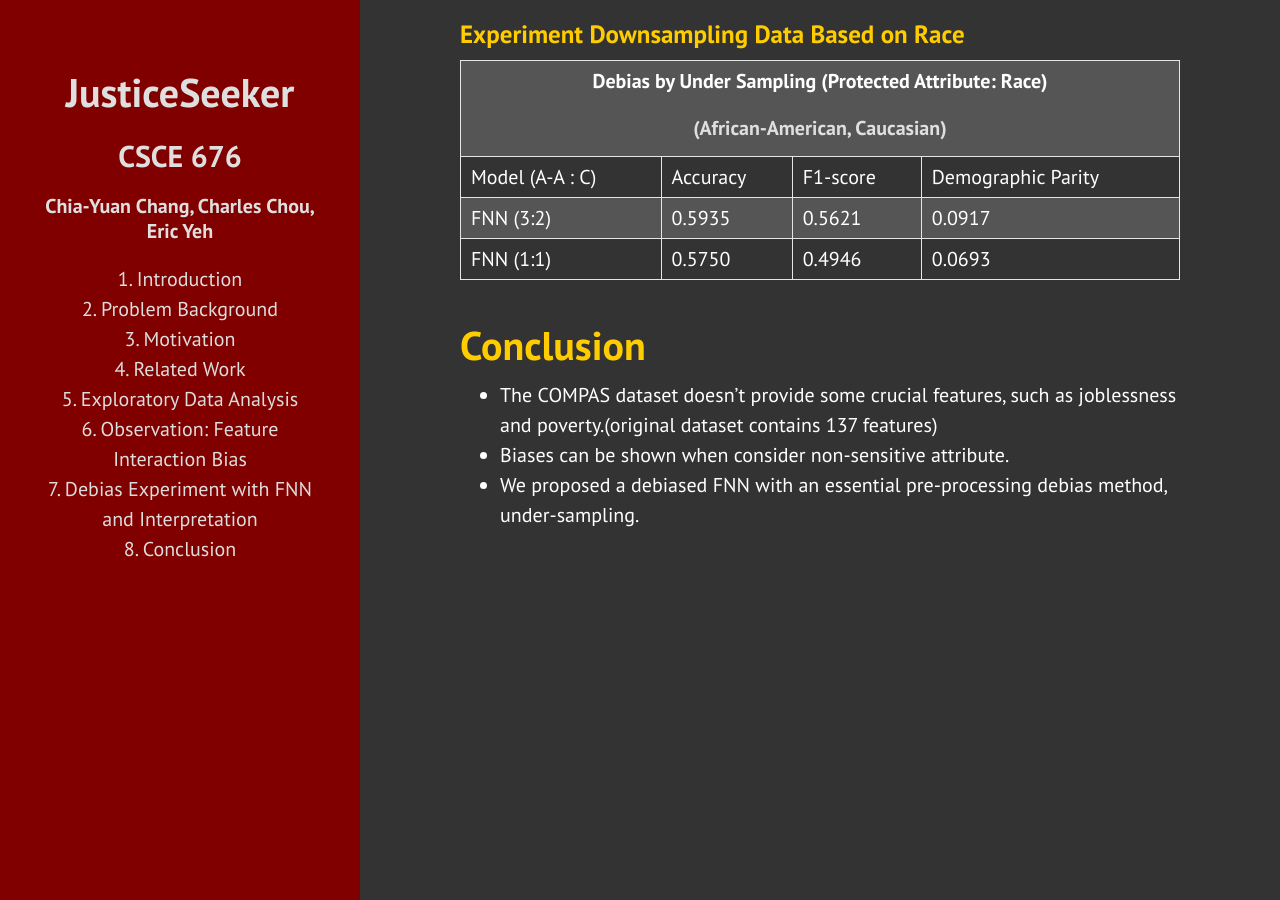
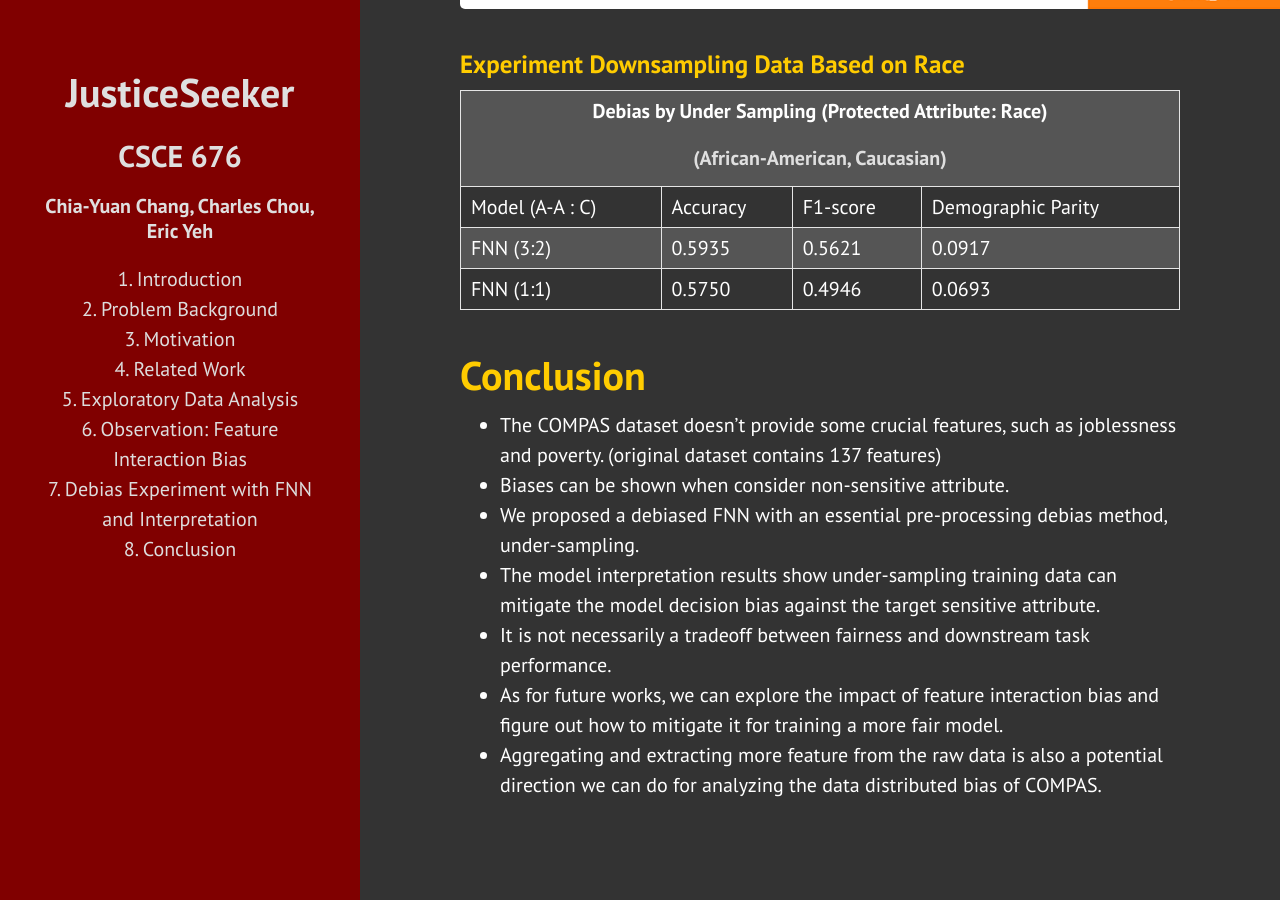
Before and after one commit to ulc5410/dm_project_site, a Jekyll site: the page built from index.html, in a window 1280 px wide and 900 px high, scrolled down 6607 px. Built offline with Jekyll 4.4.1, drawn with Linux system fonts in a browser that asks for light colours; some of the changed text lies outside the part shown.

Commit message:
conclusion

```diff
--- a/index.html
+++ b/index.html
@@ -57,7 +57,7 @@ title: Home
   </div>
     <ul>
 	<li>The third figure shows the recidivism counts by race. We see most groups has similar distribution between people reoffended and those didn't. Only African-American has different distribution. This motivated us look into their feature interaction bias in the next section.</li>
-	<li>estimate of central tendency for a numeric variable by the position of scatter plot points</li>
+	<li>The fourth figure is a point plot showing estimate of central tendency for 2-years-recidivism. We can see the rate for African-American is high at over 0.5 and has low uncertainty.</li>
 	</ul>
   <div class="column">
     <img src="public/img/eda3.png"  style="width:100%">
@@ -158,8 +158,12 @@ As for the differences between the vallina model and the debiased model, the dec
 
 <h1 class="post-title" id="8">Conclusion</h1>
 <ul>
-<li>The COMPAS dataset doesn’t provide some crucial features, such as joblessness and poverty.(original dataset contains 137 features)
+<li>The COMPAS dataset doesn’t provide some crucial features, such as joblessness and poverty. (original dataset contains 137 features)
 </li>
 <li>Biases can be shown when consider non-sensitive attribute.</li>
 <li>We proposed a debiased FNN with an essential pre-processing debias method, under-sampling.</li>
+<li>The model interpretation results show under-sampling training data can mitigate the model decision bias against the target sensitive attribute.</li>
+<li>It is not necessarily a tradeoff between fairness and downstream task performance.</li>
+<li>As for future works, we can explore the impact of feature interaction bias and figure out how to mitigate it for training a more fair model.</li>
+<li>Aggregating and extracting more feature from the raw data is also a potential direction we can do for analyzing the data distributed bias of COMPAS.</li>
 </ul>
```
Also changed, not shown: other parts of index.html (+1 -1 lines), README.md.
